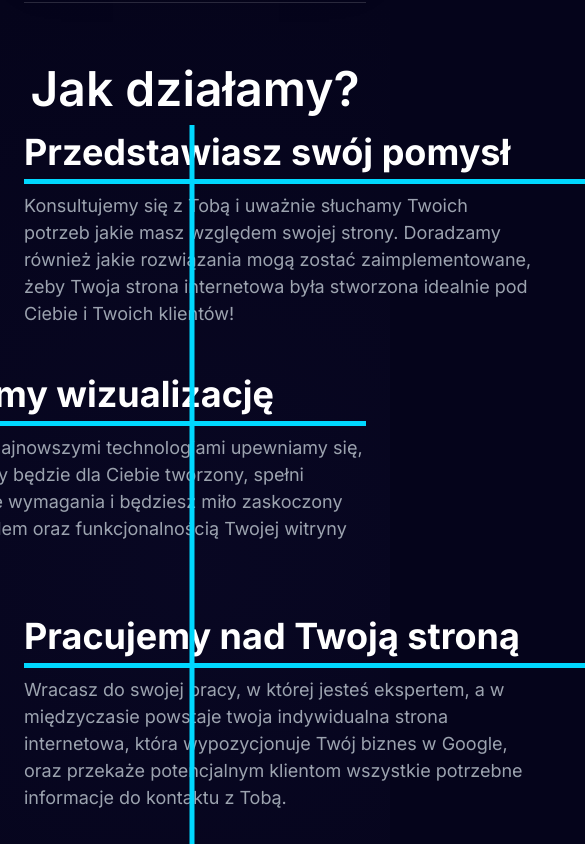
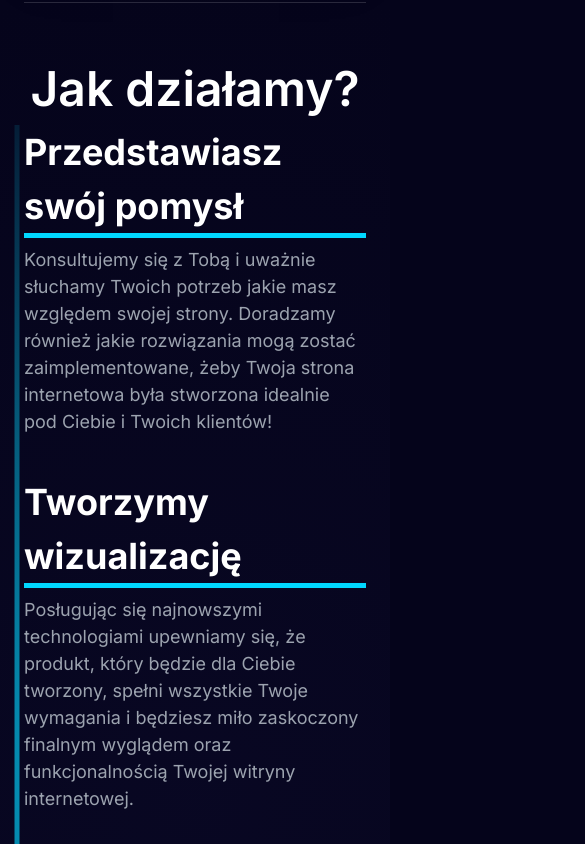
Before and after one commit to m-uchyla/wm-site, a Next.js app: page / in a window 390 px wide. Shown: the part 1920-2764 px from the top of the page, 585 px wide, since content can reach past the window. Built offline with nearby package versions, Linux system fonts and the light colour scheme.

Commit message:
Animation constants

```diff
--- a/src/components/organisms/how.js
+++ b/src/components/organisms/how.js
@@ -1,27 +1,43 @@
-import React, { useRef } from 'react'
+import React, { useEffect, useState } from 'react'
 import { motion, useTransform, useSpring, useScroll } from "framer-motion"
 import {howItsDone} from "../../constants/index"
 import Image from 'next/image'
+import { largeDeviceAnimation } from '../../constants/largeDeviceAnimation'
 
 export default function How () {
     const { scrollYProgress } = useScroll();
 
-    const translate1 = useTransform(scrollYProgress, [0.23, 0.32], [-120, 0])
-    const translate2 = useTransform(scrollYProgress, [0.23, 0.39], [120, 0])
-    const translate3 = useTransform(scrollYProgress, [0.23, 0.47], [-120, 0])
-    const translate4 = useTransform(scrollYProgress, [0.23, 0.54], [120, 0])
-    const opacity1 = useTransform(scrollYProgress, [0.22, 0.31], [0, 1])
-    const opacity2 = useTransform(scrollYProgress, [0.32, 0.39], [0, 1])
-    const opacity3 = useTransform(scrollYProgress, [0.42, 0.46], [0, 1])
-    const opacity4 = useTransform(scrollYProgress, [0.485, 0.54], [0, 1])
+console.log(largeDeviceAnimation)
+    const translate1 = useTransform(scrollYProgress, [0.30, 0.38], [120, 0])
+    const translate2 = useTransform(scrollYProgress, [0.30, 0.38], [120, 0])
+    const translate3 = useTransform(scrollYProgress, [0.32, 0.42], [-120, 0])
+    const translate4 = useTransform(scrollYProgress, [0.37, 0.47], [120, 0])
+    const opacity1 = useTransform(scrollYProgress, [0.28, 0.30], [0, 1])
+    const opacity2 = useTransform(scrollYProgress, [0.35, 0.38], [0, 1])
+    const opacity3 = useTransform(scrollYProgress, [0.40, 0.45], [0, 1])
+    const opacity4 = useTransform(scrollYProgress, [0.43, 0.48], [0, 1])
     const yRange = useTransform(scrollYProgress, [0.26, 0.57], [0, 1]);
     const pathLength = useSpring(yRange, { stiffness: 400, damping: 90 });
+
+//screen width 1440 and above -> false; below 1440 -> true
+const [small,setSmall] = useState((typeof window !== 'undefined') ? ((window.innerWidth >= 1440) ? false : true) : true);
+
+useEffect(() => {
+    //setSmall((window.innerWidth >= 1440) ? false : true);
+    window.addEventListener('resize', function() {
+      if(window.innerWidth >= 1440){
+        setSmall(false)
+      }else{
+        setSmall(true)
+      };
+    });
+  },[small])
 
   return (
     <section id="howItsDone" >
         <h2 className='text-white sm:text-[52px] text-[48px] font-semibold text-center'>Jak działamy?</h2>
         <motion.svg
-        className={`absolute right-[50%]`}
+        className={`absolute lg:right-[50%] md:right-[80%] ss:right-[70%] right-[95%] xl:z-[1] z-[-1]`}
         width="6" height="1356" viewBox="0 0 6 1356"
         xmlns="http://www.w3.org/2000/svg">
             <motion.path
@@ -37,17 +53,17 @@ export default function How () {
         </motion.svg>
         <div className='flex flex-col'>
             {howItsDone.map((how, index) => (
-                <div key={"howItsDone"+index} className={`flex items-center justify-between ${index % 2 ? "flex-row-reverse" : "flex-row"} ${index === howItsDone.length - 1 ? "mb-0" : "mb-10"}`}>
+                <div key={"howItsDone"+index} className={`flex items-center lg:justify-between justify-center ${index % 2 ? "flex-row-reverse" : "flex-row"} ${index === howItsDone.length - 1 ? "mb-0" : "mb-10"}`}>
                     <motion.div
                         style={{
-                            translateX: index === 0 ? translate1 : index === 1 ? translate2 : index === 2 ? translate3 : translate4,
+                            translateY: index === 0 ? translate1 : index === 1 ? translate2 : index === 2 ? translate3 : translate4,
                             opacity: index === 0 ? opacity1 : index === 1 ? opacity2 : index === 2 ? opacity3 : opacity4
                         }}
                         key={"howItsDone" + index}
                     >
                         <div className='max-w-[510px]'>
                             <h4 className='text-[36px] font-bold'>{how.title}</h4>
-                            <div className={`w-[566px] mb-2 ${index % 2 ? "ml-[-63px]" : "ml-0"} h-[5px] bg-[#00D8FF]`}/>
+                            <div className={`lg:w-[566px] mb-2 ${index % 2 ? "xl:ml-[-63px]" : "ml-0"} h-[5px] bg-[#00D8FF]`}/>
                             <p className='text-[18px] text-secondaryText'>{how.description}</p>
                         </div>
                     </motion.div>
@@ -56,7 +72,7 @@ export default function How () {
                         translateX: index === 0 ? translate2 : index === 1 ? translate1 : index === 2 ? translate4 : translate3,
                         opacity: index === 0 ? opacity1 : index === 1 ? opacity2 : index === 2 ? opacity3 : opacity4
                     }}>
-                        <Image src={how.img} quality={100} alt={how.title}/>
+                        <Image src={how.img} quality={100} alt={how.title} className="lg:block hidden"/>
                     </motion.div>
                 </div>
             ))}
--- /dev/null
+++ b/src/constants/largeDeviceAnimation.js
@@ -0,0 +1,5 @@
+export const largeDeviceAnimation = [
+    {
+        translate12: [[0.23, 0.32], [-120, 0]]
+    }
+]
--- a/tailwind.config.js
+++ b/tailwind.config.js
@@ -21,7 +21,7 @@ module.exports = {
       xs: "480px",
       ss: "620px",
       sm: "768px",
-      md: "1060px",
+      md: "1024px",
       lg: "1200px",
       xl: "1700px",
     },
```
Also changed, not shown: src/constants/smallDeviceAnimation.js (added, +10 -0 lines), src/constants/index.js (line endings or trailing spaces).
